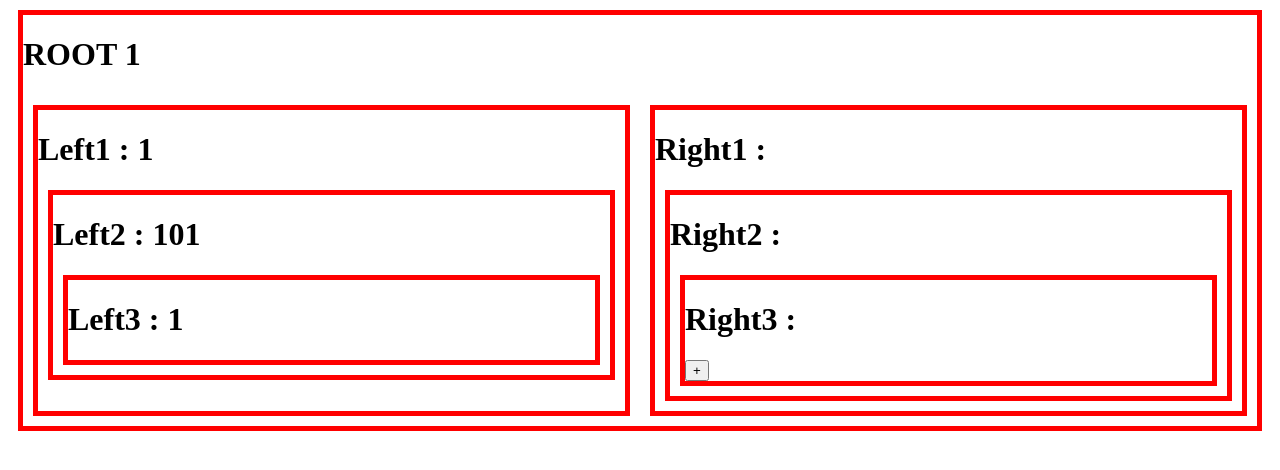
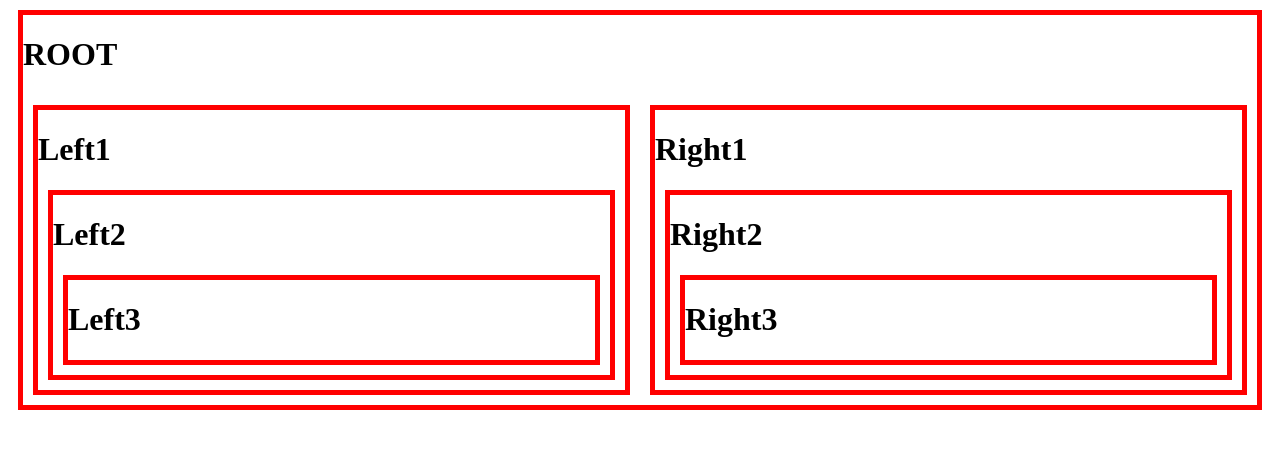
Before and after one commit to choiwk/vanilla-redux, a React (Create React App) app: page /props in a window 1280 px wide. Shown: the top 470 px of the page. Built offline with nearby package versions, Linux system fonts and the light colour scheme.

Commit message:
reducer 생성Provider,useSelector,useDispatch 정의

```diff
--- a/src/ReactReduxNote/propsChaining.jsx
+++ b/src/ReactReduxNote/propsChaining.jsx
@@ -1,75 +1,84 @@
-import React, { useState } from 'react';
+import { createStore } from 'redux';
+import { Provider, useSelector, useDispatch } from 'react-redux';
+
+//? Provider : reducer의 state를 어떤 컴포넌트들에게 전달하고 싶은가에 대한 설정.
+
+//? useSelector :reducer의 state의 값을 사용하고 싶을때 useSelector가 사용된다. 함수를 인자로 받는다.
+
+//? useDispatch : reducer의 state의 값을 변경하고 싶을때 action에게 전달하여 state의 값을 바꾸는데 사용된다.
+
 import '../ReactReduxNote/propsChaining.css';
 
+function reducer(state, action) {
+  if (state === undefined) {
+    return { number: 1 };
+  }
+  // redux는 각각의 state의 변화를 불변하게 유지해야한다.
+  const newState = { ...state }; //새로운 state를 만드는데 과거의 state를 복제한다. 복제본을 수정하면 불변성을 유지할 수 있다.
+}
+
+const store = createStore(reducer);
+
 function PropsChaining() {
-  const [number, setNumber] = useState(1);
-
   return (
     <div id="container">
-      <h1>ROOT {number}</h1>
+      <h1>ROOT </h1>
       <div id="grid">
-        <Left1 number={number}></Left1>
-        <Right1 onIncrease={() => setNumber(number + 1)}></Right1>
+        <Left1></Left1>
+        <Right1></Right1>
       </div>
     </div>
   );
 }
 
-function Left1(props) {
+function Left1() {
   return (
     <div>
-      <h1>Left1 : {props.number}</h1>
-      <Left2 number={props.number}></Left2>
+      <h1>Left1 </h1>
+      <Left2></Left2>
     </div>
   );
 }
 
-function Left2(props) {
+function Left2() {
   return (
     <div>
-      <h1>Left2 : {props.number + 100}</h1>
-      <Left3 number={props.number}></Left3>
+      <h1>Left2 </h1>
+      <Left3></Left3>
     </div>
   );
 }
 
-function Left3(props) {
+function Left3() {
   return (
     <div>
-      <h1>Left3 : {props.number}</h1>
+      <h1>Left3 </h1>
     </div>
   );
 }
 
-function Right1(props) {
+function Right1() {
   return (
     <div>
-      <h1>Right1 : {props.number}</h1>
-      <Right2 onIncrease={() => props.onIncrease()}></Right2>
+      <h1>Right1 </h1>
+      <Right2></Right2>
     </div>
   );
 }
 
-function Right2(props) {
+function Right2() {
   return (
     <div>
-      <h1>Right2 : {props.number}</h1>
-      <Right3 onIncrease={() => props.onIncrease()}></Right3>
+      <h1>Right2 </h1>
+      <Right3></Right3>
     </div>
   );
 }
 
-function Right3(props) {
+function Right3() {
   return (
     <div>
-      <h1>Right3 : {props.number}</h1>
-      <input
-        type="button"
-        value="+"
-        onClick={() => {
-          props.onIncrease();
-        }}
-      ></input>
+      <h1>Right3 </h1>
     </div>
   );
 }
```
